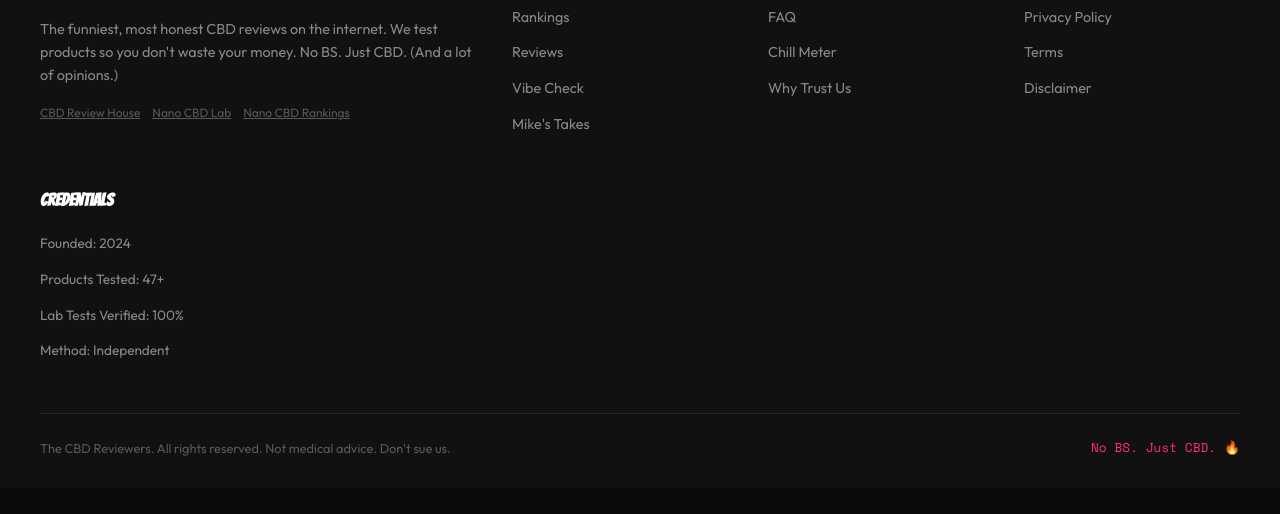
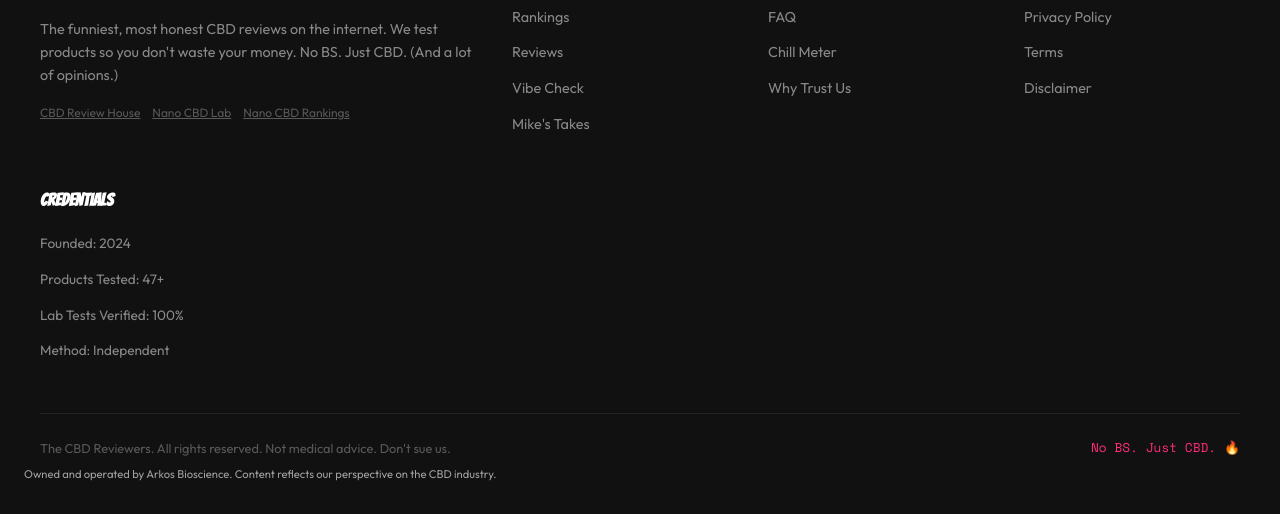
Before and after one commit to lukymania/thecbdreviewers, a plain HTML site: page index.html in a window 1280 px wide. Shown: the part 8851-9365 px from the top of the page. Before the commit the page ends 9339 px from the top, so only its background shows below. Drawn offline with nearby package versions, Linux system fonts and the light colour scheme.

Commit message:
Add FTC disclosure: 'Owned and operated by Arkos Bioscience. Content reflects our perspective on the CBD industry.'

```diff
--- a/index.html
+++ b/index.html
@@ -2195,7 +2195,9 @@
       <p> The CBD Reviewers. All rights reserved. Not medical advice. Don&#39;t sue us.</p>
       <span class="footer-tagline">No BS. Just CBD. 🔥</span>
     </div>
-  </footer>
+
+            <p style="font-size: 0.7rem; color: var(--c-text-muted); opacity: 0.6; margin-top: 8px;">Owned and operated by Arkos Bioscience. Content reflects our perspective on the CBD industry.</p>
+        </footer>
 
   <!-- Floating CTA -->
   <div class="floating-cta">
```
